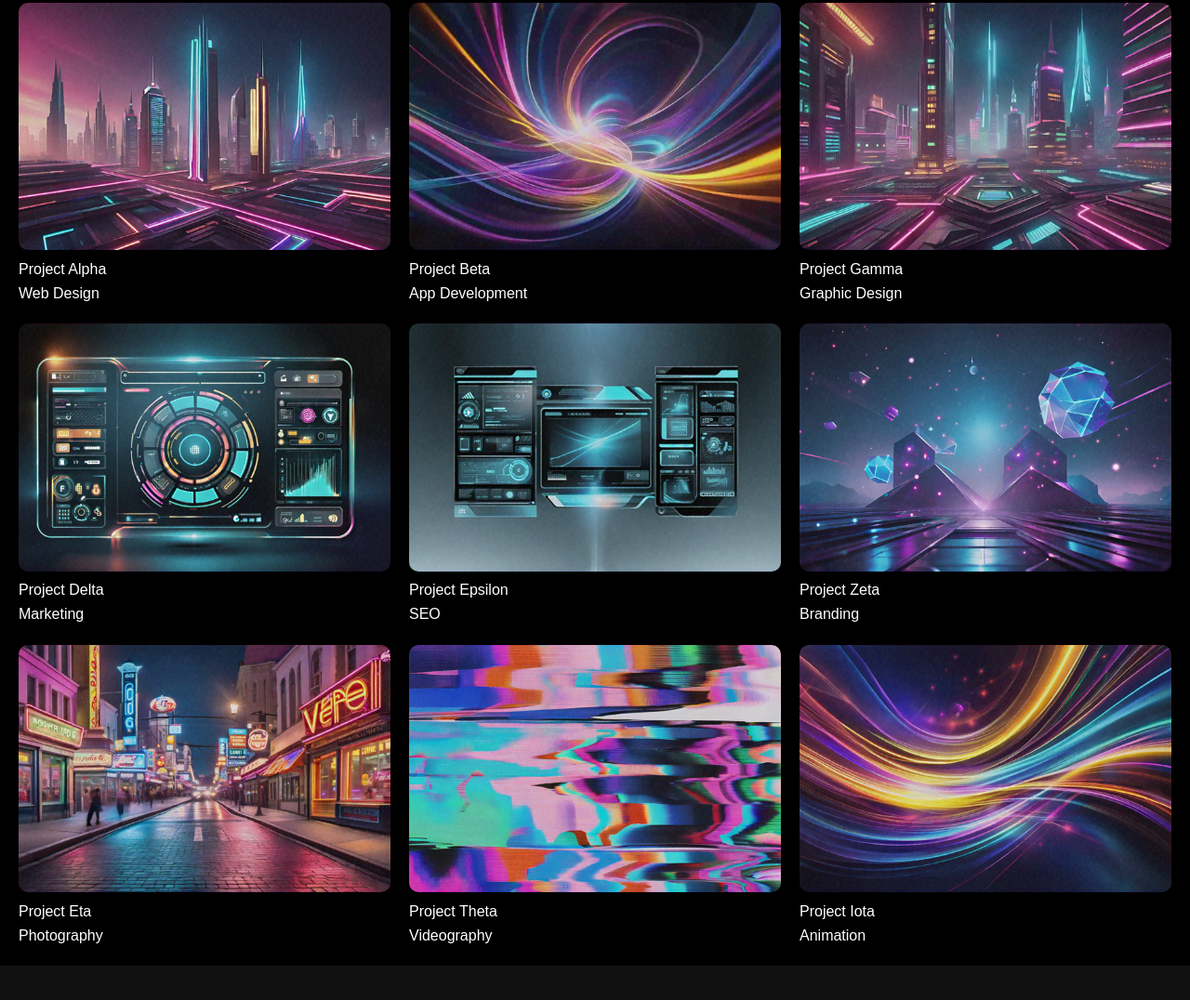
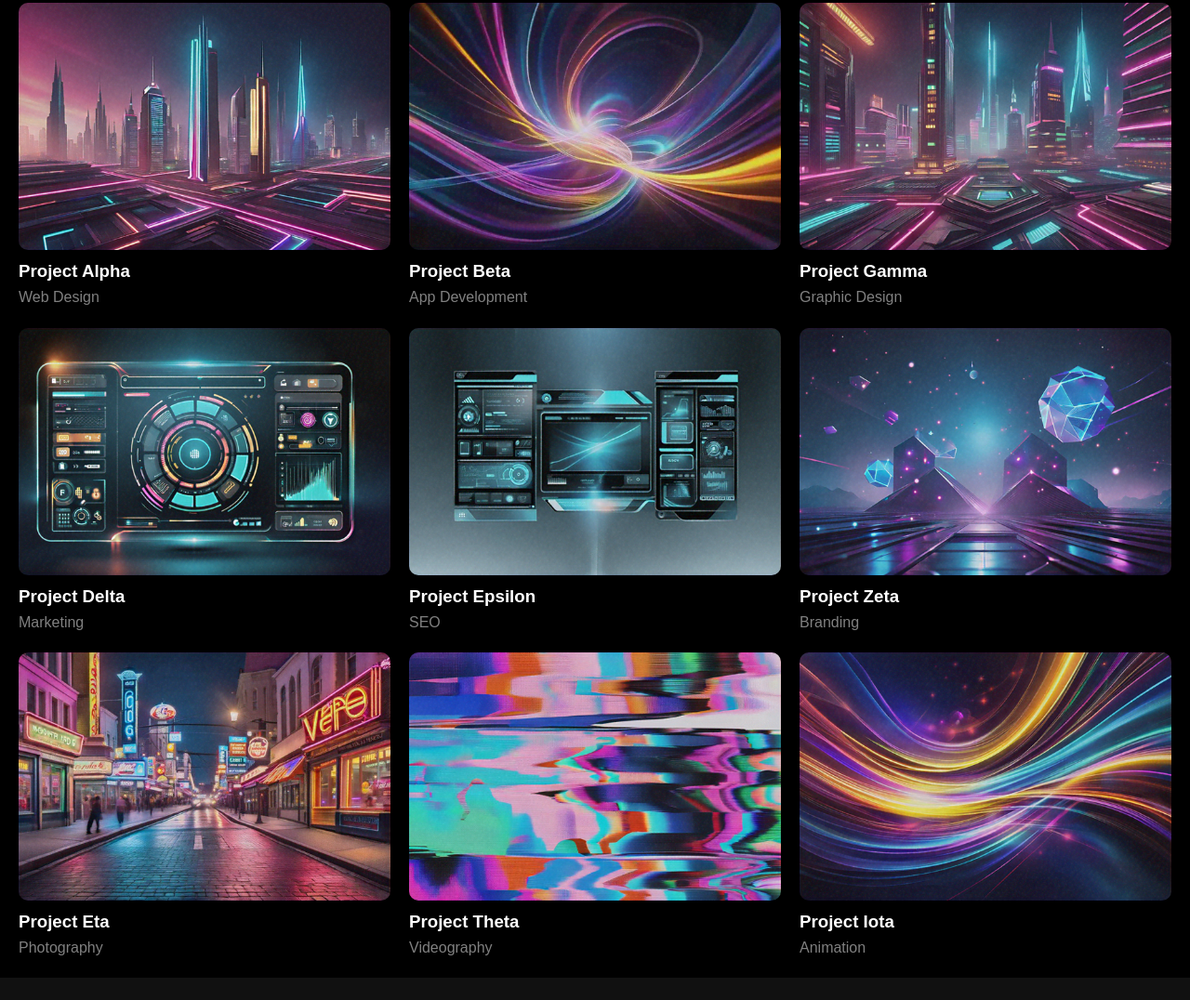
Before and after one commit to kaustubh82/Capstone-Project, a plain HTML site: page index.html in a window 1280 px wide. Shown: the part 804-1880 px from the top of the page at 93% size. Drawn offline with Linux system fonts and the light colour scheme; a web font is replaced by a local one.

Commit message:
Some changes

```diff
--- a/index.html
+++ b/index.html
@@ -12,7 +12,6 @@
     <link rel="preconnect" href="https://fonts.gstatic.com" crossorigin>
     <link href="https://fonts.googleapis.com/css2?family=Chivo:ital,wght@0,100..900;1,100..900&family=Hepta+Slab:wght@1..900&family=MuseoModerno:ital,wght@0,100..900;1,100..900&display=swap" rel="stylesheet">
 </head>
-
 <body>
     <nav>
         <ul>
@@ -35,39 +34,48 @@
     <div class="projects">
         <div class="project">
             <img src="Images/img2.png" alt="Project Alpha">
-            <p>Project Alpha<br>Web Design</p>
+            <h3>Project Alpha</h3>
+            <p class="rem">Web Design</p>
         </div>
         <div class="project">
             <img src="Images/img3.png" alt="Project Beta">
-            <p>Project Beta<br>App Development</p>
+            <h3>Project Beta</h3>
+            <p class="rem">App Development</p>
         </div>
         <div class="project">
             <img src="Images/img4.png" alt="Project Gamma">
-            <p>Project Gamma<br>Graphic Design</p>
+            <h3>Project Gamma</h3>
+            <p class="rem">Graphic Design</p>
         </div>
         <div class="project">
             <img src="Images/img5.png" alt="Project Delta">
-            <p>Project Delta<br>Marketing</p>
+            <h3>Project Delta</h3>
+            <p class="rem">Marketing</p>
         </div>
         <div class="project">
             <img src="Images/img6.png" alt="Project Epsilon">
-            <p>Project Epsilon<br>SEO</p>
+            <h3>Project Epsilon</h3>
+            <p class="rem">SEO</p>
         </div>
         <div class="project">
             <img src="Images/img7.png" alt="Project Zeta">
-            <p>Project Zeta<br>Branding</p>
+            <h3>Project Zeta</h3>
+            <p class="rem">Branding</p>
         </div>
         <div class="project">
             <img src="Images/img8.png" alt="Project Eta">
-            <p>Project Eta<br>Photography</p>
+            <h3>Project Eta</h3>
+            <p class="rem">Photography</p>
         </div>
         <div class="project">
             <img src="Images/img9.png" alt="Project Theta">
-            <p>Project Theta<br>Videography</p>
+            <h3>Project Theta</h3>
+            <p class="rem">Videography</p>
         </div>
         <div class="project">
             <img src="Images/img10.png" alt="Project Iota">
-            <p>Project Iota<br>Animation</p>
+            <h3>Project Iota</h3>
+            <p class="rem">Animation</p>
         </div>
     </div>
 
--- a/styles.css
+++ b/styles.css
@@ -45,7 +45,7 @@ nav ul li a {
     font-family: "MuseoModerno", sans-serif;
     font-size: 30px;
     font-weight: 400;
-    margin-right: 40px;
+    margin-right: 100px;
 }
 
 nav ul li a:hover {
@@ -72,6 +72,10 @@ nav ul li a:hover {
     grid-template-columns: 1fr 1fr 1fr;
     gap: 20px;
     padding: 20px;
+}
+
+.rem{
+  color: gray;
 }
 
 .projects .project img {
@@ -135,10 +139,11 @@ body {
     border-radius: 8px;
 }
 
-  view-projects {
+.view-projects {
     background-color: black;
-    color: #000;
+    color: white;
     border: none;
+    border-radius: 5px;
     padding: 10px 20px;
     font-size: 1rem;
     cursor: pointer;
```
